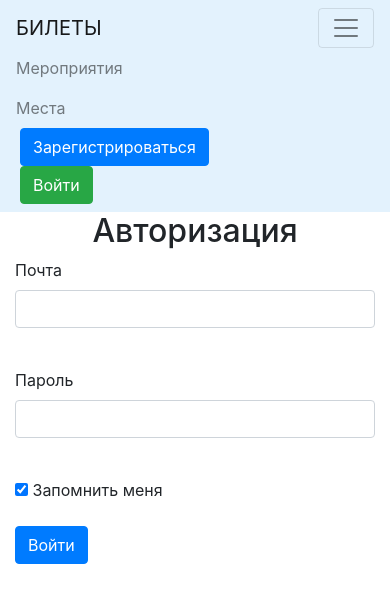
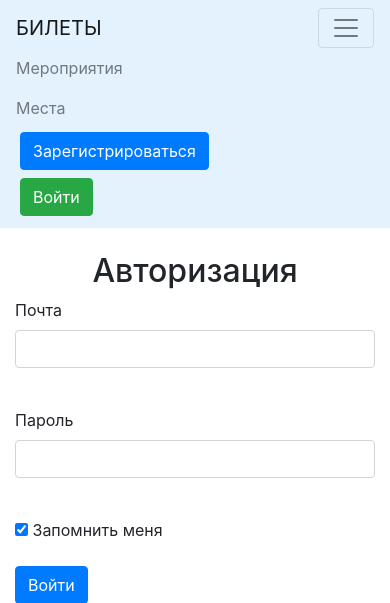
Before and after one commit to germanivanov0719/Yandex3, a Flask app: page /login in a window 390 px wide, after a click that opens the changed part. Shown: the top 603 px of the page. Run offline with Flask 2, Linux system fonts and the light colour scheme.

Commit message:
Responsive fixes
Now supports any screen bigger than iPhone 8

```diff
--- a/templates/base.html
+++ b/templates/base.html
@@ -16,7 +16,7 @@
 
   <body>
     <header>
-      <nav class="navbar navbar-light navbar-expand-md" style="background-color: #e3f2fd;">
+      <nav class="navbar navbar-light navbar-expand-md mb-4" style="background-color: #e3f2fd;">
         <a class="navbar-brand text-uppercase" href="/">Билеты</a>
         <button class="navbar-toggler" type="button" data-toggle="collapse" data-target="#navbarSupportedContent" aria-controls="navbarSupportedContent" aria-expanded="false" aria-label="Toggle navigation">
           <span class="navbar-toggler-icon"></span>
@@ -57,10 +57,10 @@
                 {% else %}
                   <ul class="navbar-nav">
                     <li class="nav-item">
-                      <a class="btn btn-primary mx-1" href="/register">Зарегистрироваться</a>
+                      <a class="btn btn-primary m-1" href="/register">Зарегистрироваться</a>
                     </li>
                     <li class="nav-item">
-                      <a class="btn btn-success mx-1" href="/login">Войти</a>
+                      <a class="btn btn-success m-1" href="/login">Войти</a>
                     </li>
                     <!-- </ul> -->
                   {% endif %}
```
